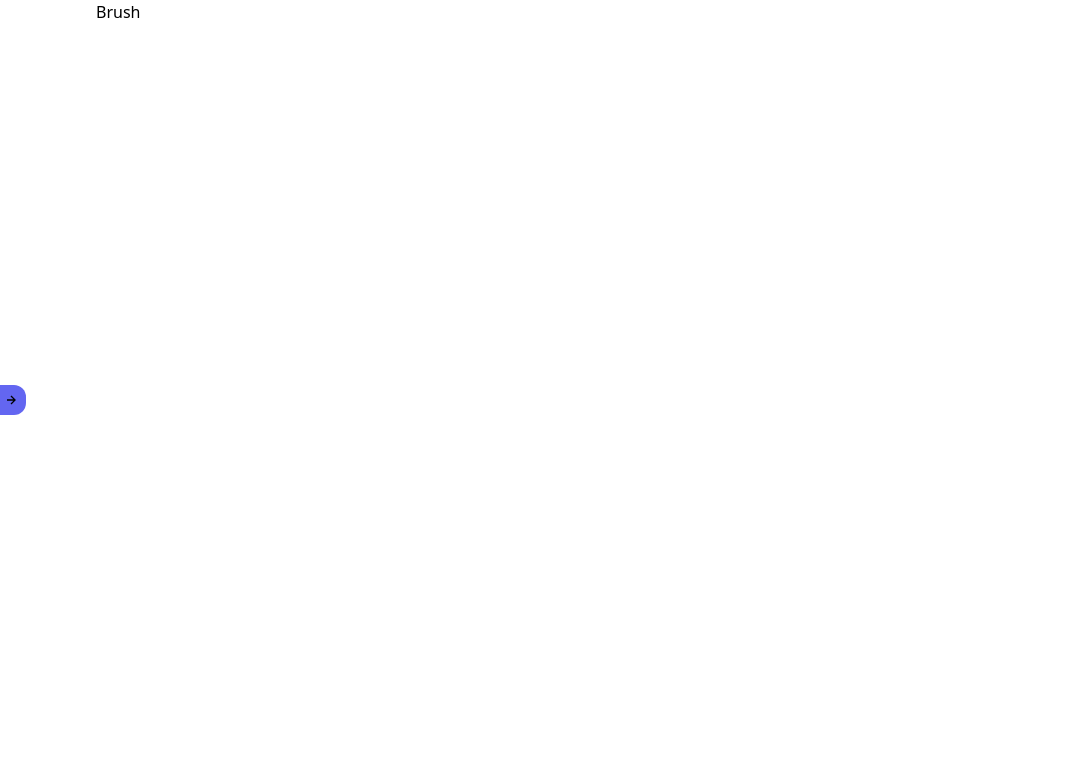
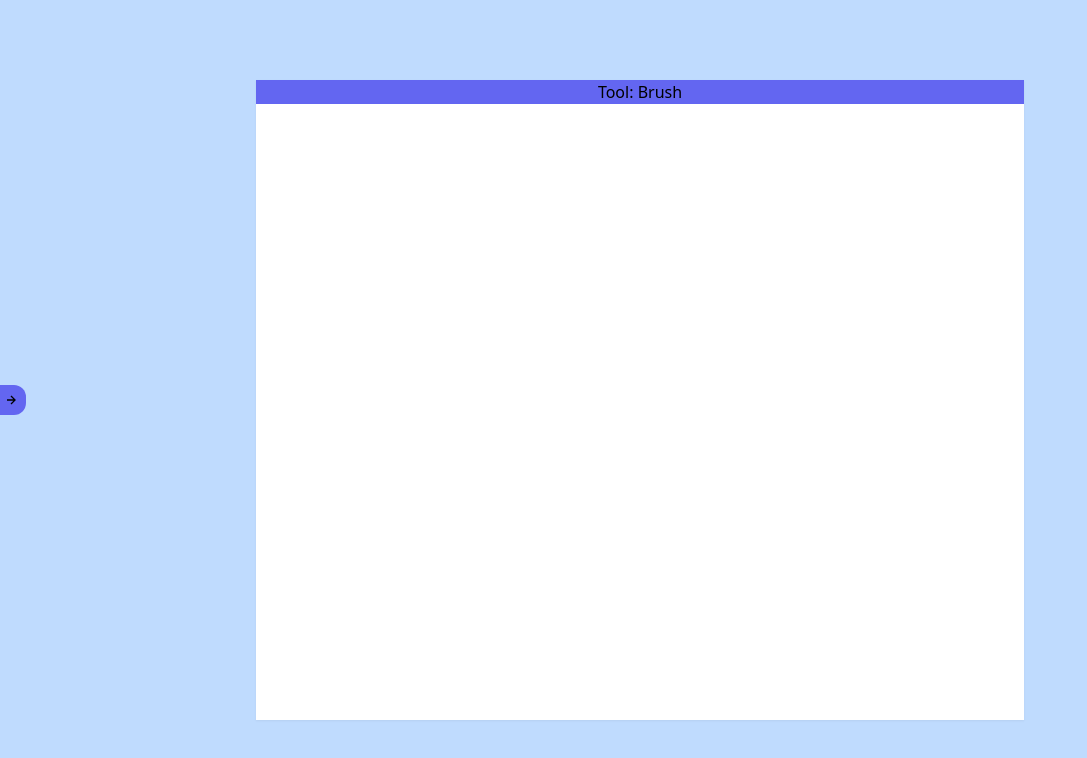
Before and after one commit to LucasSuota/drawing-canvas, a React (Vite) app: page / in a window 1280 px wide. Shown: the top 758 px of the page, without its empty margins (0-1087 px from the left). Built offline with nearby package versions, Linux system fonts and the light colour scheme.

Commit message:
setting things up

```diff
--- a/src/components/Board.tsx
+++ b/src/components/Board.tsx
@@ -1,5 +1,3 @@
-import { useState, useEffect } from "react";
-
 interface Tool {
   name: string;
   thickness: number;
@@ -7,9 +5,21 @@ interface Tool {
 }
 
 export function Board(props: { currentTool: Tool }) {
+  const Canvas = () => {
+    return (
+      <div className="bg-white w-3/5 h-4/5 drop-shadow-sm">
+        <div className="bg-indigo-500 flex items-center justify-center">
+          <h1 className="font-medium">Tool: {props.currentTool.name}</h1>
+        </div>
+      </div>
+    );
+  };
+
   return (
-    <div className="absolute left-24 ">
-      <h2>{props.currentTool.name}</h2>
+    <div className="">
+      <div className="w-full h-[100vh] flex items-center justify-center bg-blue-200">
+        <Canvas />
+      </div>
     </div>
   );
 }
```
